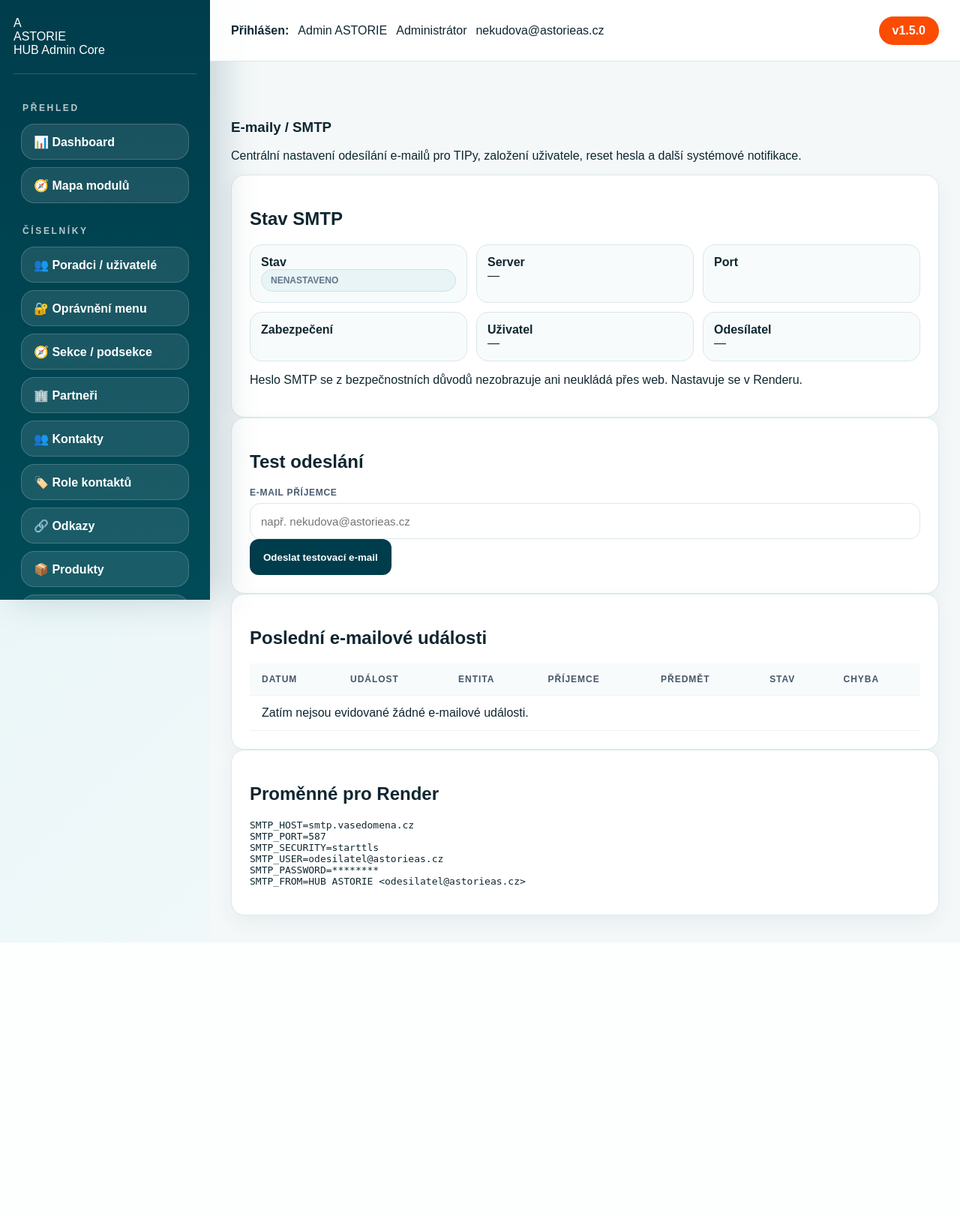
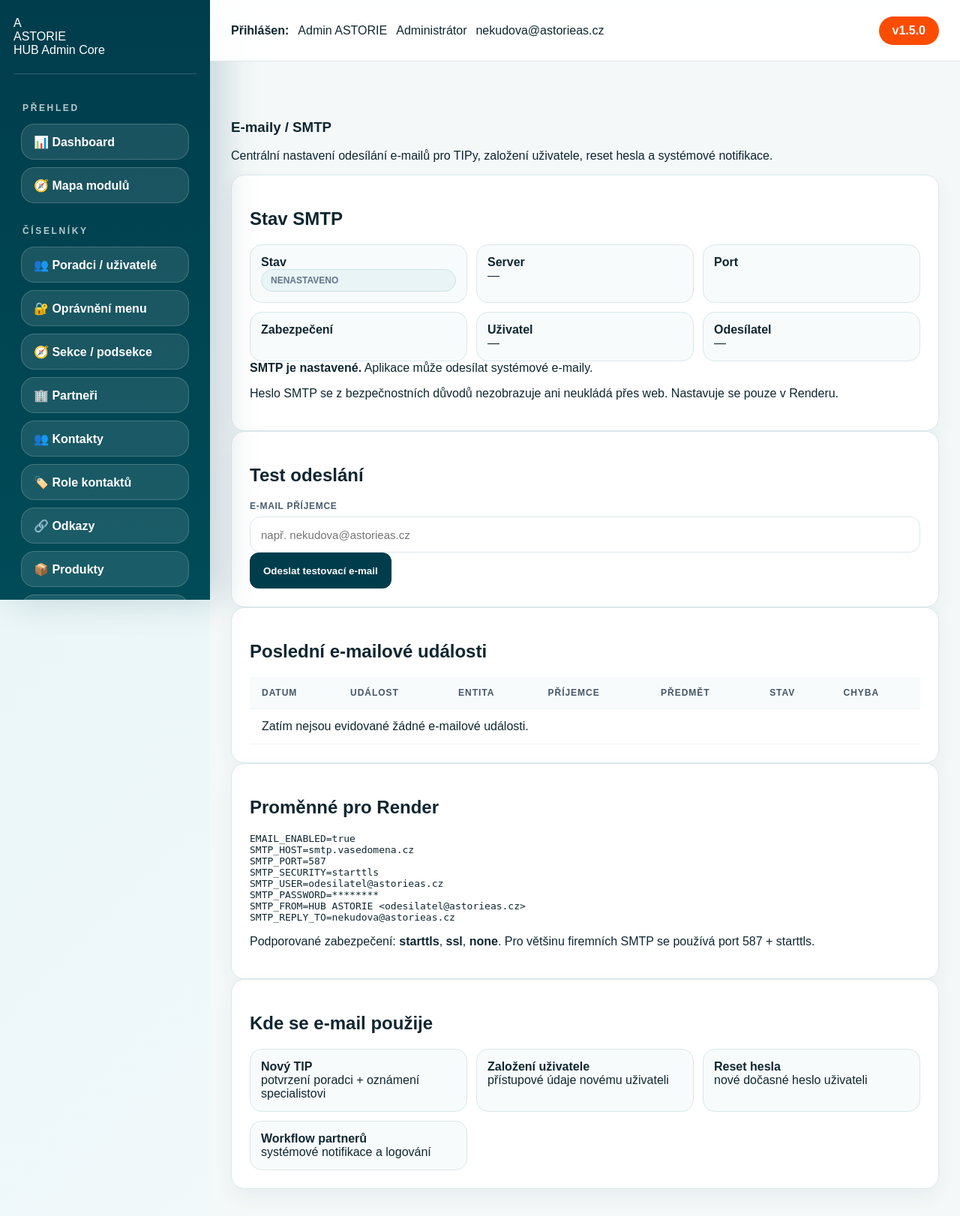
Before and after one commit to nekudova/hub-astorie-app, a FastAPI app: template app/templates/admin_email.html in a window 1280 px wide. Shown: the whole page at 75% size. Before the commit the page ends 1257 px from the top, so only its background shows below. Run offline with FastAPI, Linux system fonts and the light colour scheme; the template is opened without the code that fills it, so the values that code supplies are empty; parts of the project's set-up code (start-up, migrations or seed data) failed here and were passed over.

Commit message:
Add files via upload

```diff
--- a/app/templates/admin_email.html
+++ b/app/templates/admin_email.html
@@ -3,9 +3,16 @@
 <section class="page-head">
   <div>
     <h1>E-maily / SMTP</h1>
-    <p>Centrální nastavení odesílání e-mailů pro TIPy, založení uživatele, reset hesla a další systémové notifikace.</p>
+    <p>Centrální nastavení odesílání e-mailů pro TIPy, založení uživatele, reset hesla a systémové notifikace.</p>
   </div>
 </section>
+
+{% if request.query_params.get('sent') %}
+  <div class="alert success">Testovací e-mail byl odeslán. Zkontrolujte schránku příjemce.</div>
+{% endif %}
+{% if request.query_params.get('error') %}
+  <div class="alert danger">Test e-mailu skončil chybou. Detail je v posledních e-mailových událostech níže.</div>
+{% endif %}
 
 <div class="grid-2">
   <section class="card">
@@ -19,9 +26,11 @@
       <div><b>Odesílatel</b><br>{{ cfg.from_email or '—' }}</div>
     </div>
     {% if cfg.missing %}
-      <div class="alert danger">Chybí v Render Environment Variables: {{ cfg.missing|join(', ') }}</div>
+      <div class="alert danger"><b>SMTP není připravené.</b> Chybí v Render Environment Variables: {{ cfg.missing|join(', ') }}</div>
+    {% else %}
+      <div class="alert success"><b>SMTP je nastavené.</b> Aplikace může odesílat systémové e-maily.</div>
     {% endif %}
-    <p class="muted">Heslo SMTP se z bezpečnostních důvodů nezobrazuje ani neukládá přes web. Nastavuje se v Renderu.</p>
+    <p class="muted">Heslo SMTP se z bezpečnostních důvodů nezobrazuje ani neukládá přes web. Nastavuje se pouze v Renderu.</p>
   </section>
 
   <section class="card">
@@ -64,11 +73,24 @@
 
 <section class="card mt">
   <h2>Proměnné pro Render</h2>
-  <pre>SMTP_HOST=smtp.vasedomena.cz
+  <pre>EMAIL_ENABLED=true
+SMTP_HOST=smtp.vasedomena.cz
 SMTP_PORT=587
 SMTP_SECURITY=starttls
 SMTP_USER=odesilatel@astorieas.cz
 SMTP_PASSWORD=********
-SMTP_FROM=HUB ASTORIE &lt;odesilatel@astorieas.cz&gt;</pre>
+SMTP_FROM=HUB ASTORIE &lt;odesilatel@astorieas.cz&gt;
+SMTP_REPLY_TO=nekudova@astorieas.cz</pre>
+  <p class="muted">Podporované zabezpečení: <b>starttls</b>, <b>ssl</b>, <b>none</b>. Pro většinu firemních SMTP se používá port 587 + starttls.</p>
+</section>
+
+<section class="card mt">
+  <h2>Kde se e-mail použije</h2>
+  <div class="detail-grid">
+    <div><b>Nový TIP</b><br>potvrzení poradci + oznámení specialistovi</div>
+    <div><b>Založení uživatele</b><br>přístupové údaje novému uživateli</div>
+    <div><b>Reset hesla</b><br>nové dočasné heslo uživateli</div>
+    <div><b>Workflow partnerů</b><br>systémové notifikace a logování</div>
+  </div>
 </section>
 {% endblock %}
```
